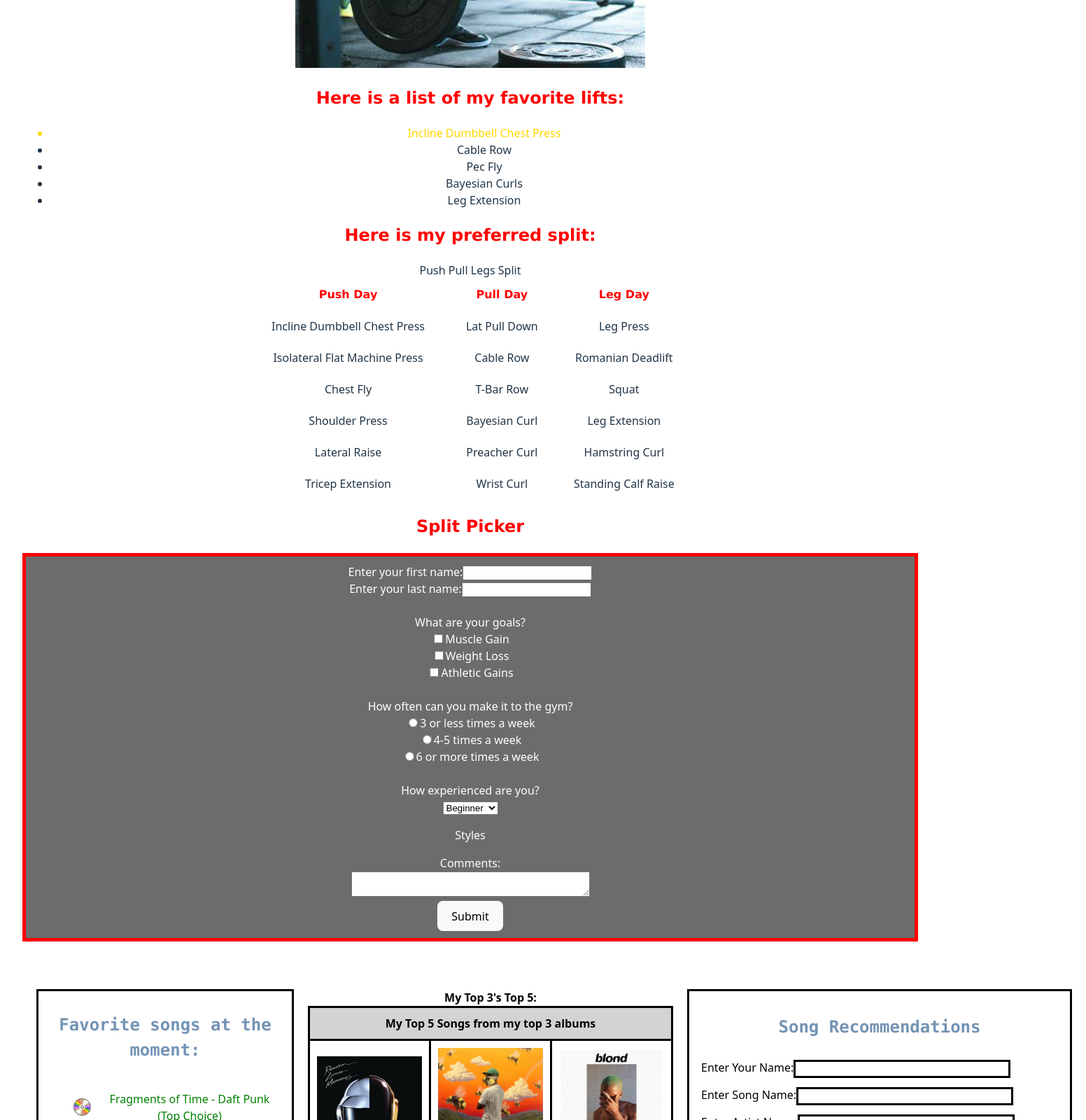
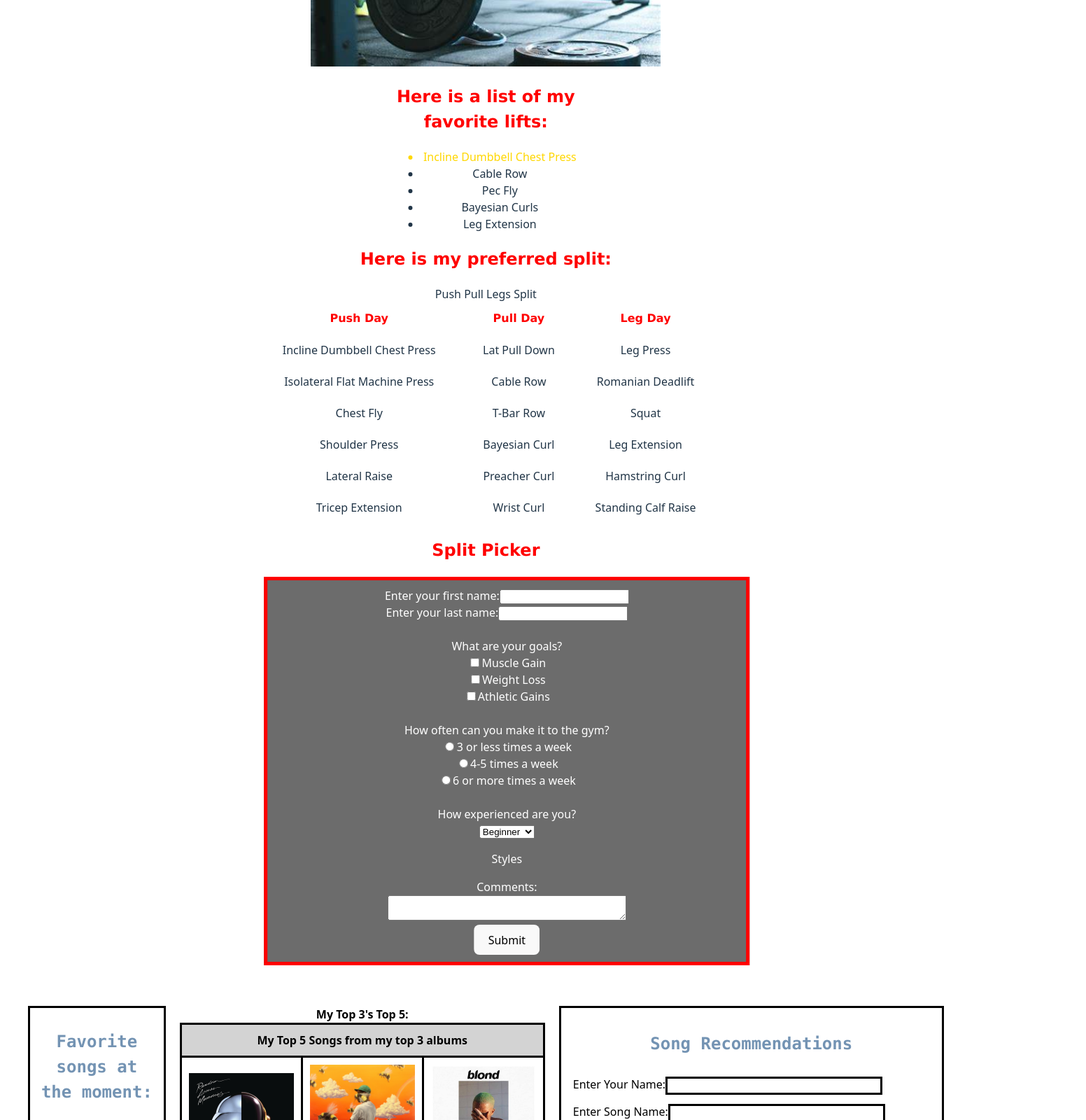
Before and after one commit to cs3733-d25/assignment2bv2-julian3sp, a React (Vite) app: page / in a window 1280 px wide. Shown: the part 720-2320 px from the top of the page at 70% size, 1552 px wide, since content can reach past the window. Built offline with nearby package versions, Linux system fonts and the light colour scheme.

Commit message:
fixed alignment

```diff
--- a/package.json
+++ b/package.json
@@ -25,5 +25,6 @@
     "typescript": "~5.7.2",
     "typescript-eslint": "^8.24.1",
     "vite": "^6.2.0"
-  }
+  },
+  "packageManager": "yarn@1.22.22+sha512.a6b2f7906b721bba3d67d4aff083df04dad64c399707841b7acf00f6b133b7ac24255f2652fa22ae3534329dc6180534e98d17432037ff6fd140556e2bb3137e"
 }
--- a/src/App.css
+++ b/src/App.css
@@ -1,46 +1,9 @@
 #root {
-  max-width: 1280px;
+  padding: 30px;
   margin: 0 auto;
-  padding: 2rem;
   text-align: center;
 }
 
 .BHobby{
   display: flex;
 }
-
-.logo {
-  height: 6em;
-  padding: 1.5em;
-  will-change: filter;
-  transition: filter 300ms;
-}
-.logo:hover {
-  filter: drop-shadow(0 0 2em #646cffaa);
-}
-.logo.react:hover {
-  filter: drop-shadow(0 0 2em #61dafbaa);
-}
-
-@keyframes logo-spin {
-  from {
-    transform: rotate(0deg);
-  }
-  to {
-    transform: rotate(360deg);
-  }
-}
-
-@media (prefers-reduced-motion: no-preference) {
-  a:nth-of-type(2) .logo {
-    animation: logo-spin infinite 20s linear;
-  }
-}
-
-.card {
-  padding: 2em;
-}
-
-.read-the-docs {
-  color: #888;
-}
--- a/src/components/hobby2.tsx
+++ b/src/components/hobby2.tsx
@@ -11,9 +11,15 @@ export function Hobby2() {
                 <h1>Weight Lifting</h1>
                 <img src="/src/assets/images/weightlifting.jpeg" width="500" alt="WeightLifting Photo "/>
             </div>
-            <List2/>
-            <Table2/>
-            <Form2/>
+            <div>
+                <List2/>
+            </div>
+            <div>
+                <Table2/>
+            </div>
+            <div>
+                <Form2/>
+            </div>
             <br/> <br/>
         </div>
     );
--- a/src/components/title.tsx
+++ b/src/components/title.tsx
@@ -5,7 +5,7 @@ export function Title(){
         <>
             <h1>Software Engineering - Group 17's Hobby Page</h1>
             <h3>Julian Espinal/Brendon Peters</h3>
-            <p>The intersection of music and ...</p>
+            <p>The intersection of music and weightlifting</p>
         </>
     )
 }
--- a/src/index.css
+++ b/src/index.css
@@ -1,4 +1,6 @@
 :root {
+  margin:0;
+  padding:0;
   font-family: system-ui, Avenir, Helvetica, Arial, sans-serif;
   line-height: 1.5;
   font-weight: 400;
@@ -27,6 +29,7 @@ body {
   display: flex;
   place-items: center;
   min-height: 100vh;
+  padding: 0;
 }
 
 h1 {
--- a/src/styles/hobby1styles.css
+++ b/src/styles/hobby1styles.css
@@ -2,8 +2,8 @@
 .hobby1{
     display: flex;
     justify-content: space-evenly;
-    padding: 10px;
-    width: 1500px;
+    padding: 0;
+    width: 100%;
     h2, h3, h4{
         text-align: center;
         color: #7393B3;
--- a/src/styles/hobby2styles.css
+++ b/src/styles/hobby2styles.css
@@ -7,8 +7,17 @@
     .hobby2{
     }
 
+    .list2{
+        width: 20%;
+        left: 50%;
+        transform: translate(200%, 0%);
+    }
+
     #split\ form{
+        left: 50%;
+        transform: translate(50%, 0%);
         padding: 10px;
+        width: 50%;
         border: 5px solid red;
         color: white;
         background-color: #6c6c6c;
```
